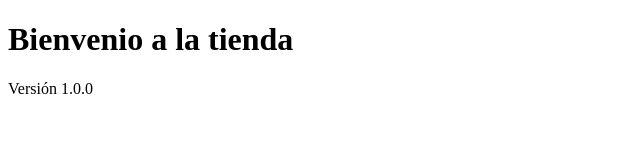
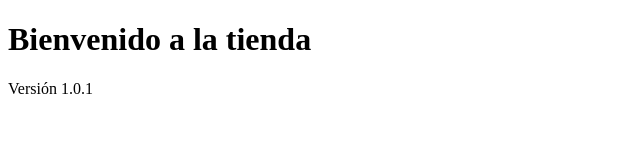
Before and after one commit to juarezruzvictor-debug/practica-3-desalineamiento, a plain HTML site: page index.html in a window 1280 px wide. Shown: the whole page, without its empty margins (0-640 px from the left). Drawn offline with Linux system fonts and the light colour scheme.

Commit message:
Hotfix: corregir bienvenida y version 1.0.1

```diff
--- a/index.html
+++ b/index.html
@@ -2,7 +2,7 @@
 <html lang="es">
 <head><meta charset="UTF-8"><title>Tienda DAW</title></head>
 <body>
-<h1>Bienvenio a la tienda</h1>
-<p>Versión 1.0.0</p>
+<h1>Bienvenido a la tienda</h1>
+<p>Versión 1.0.1</p>
 </body>
 </html>
```
